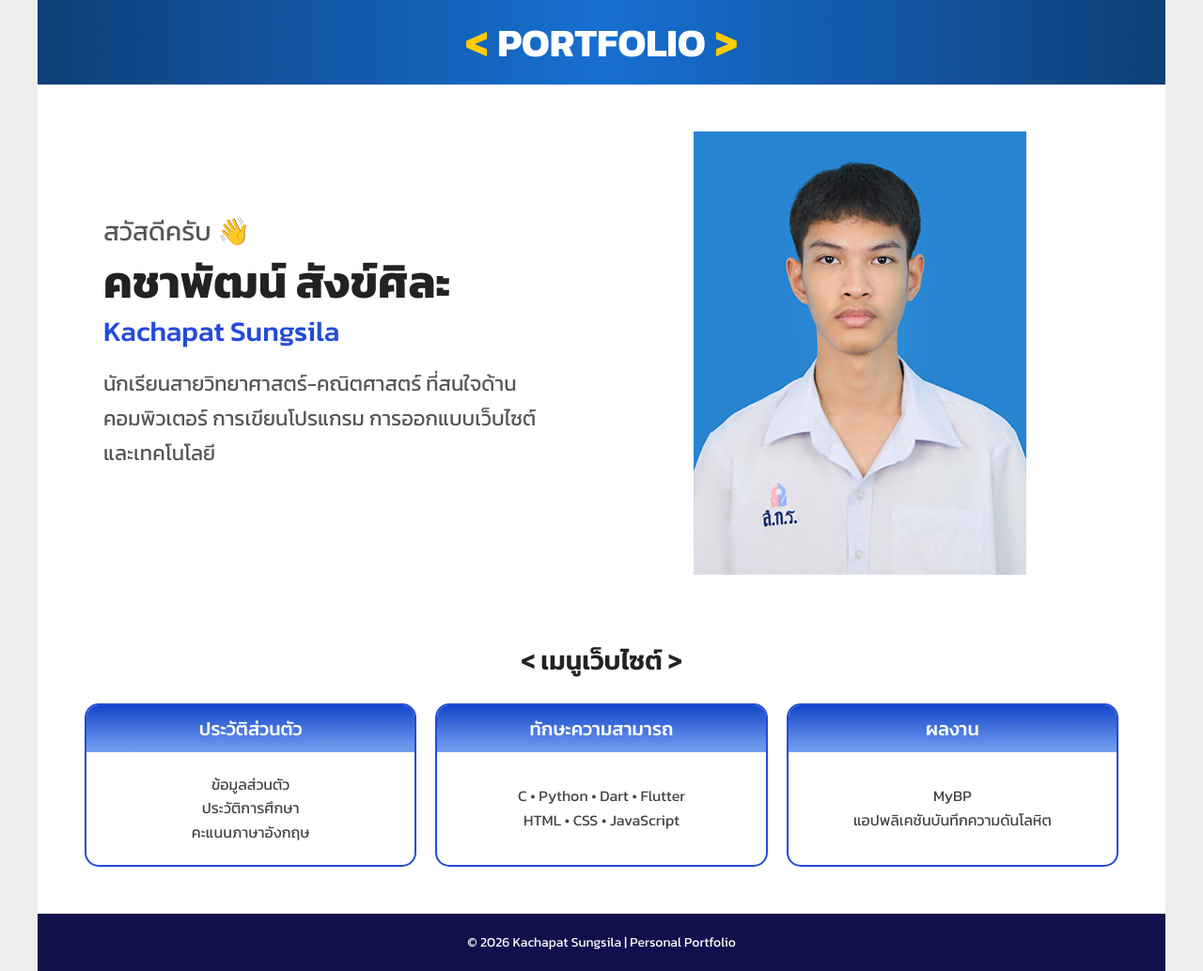
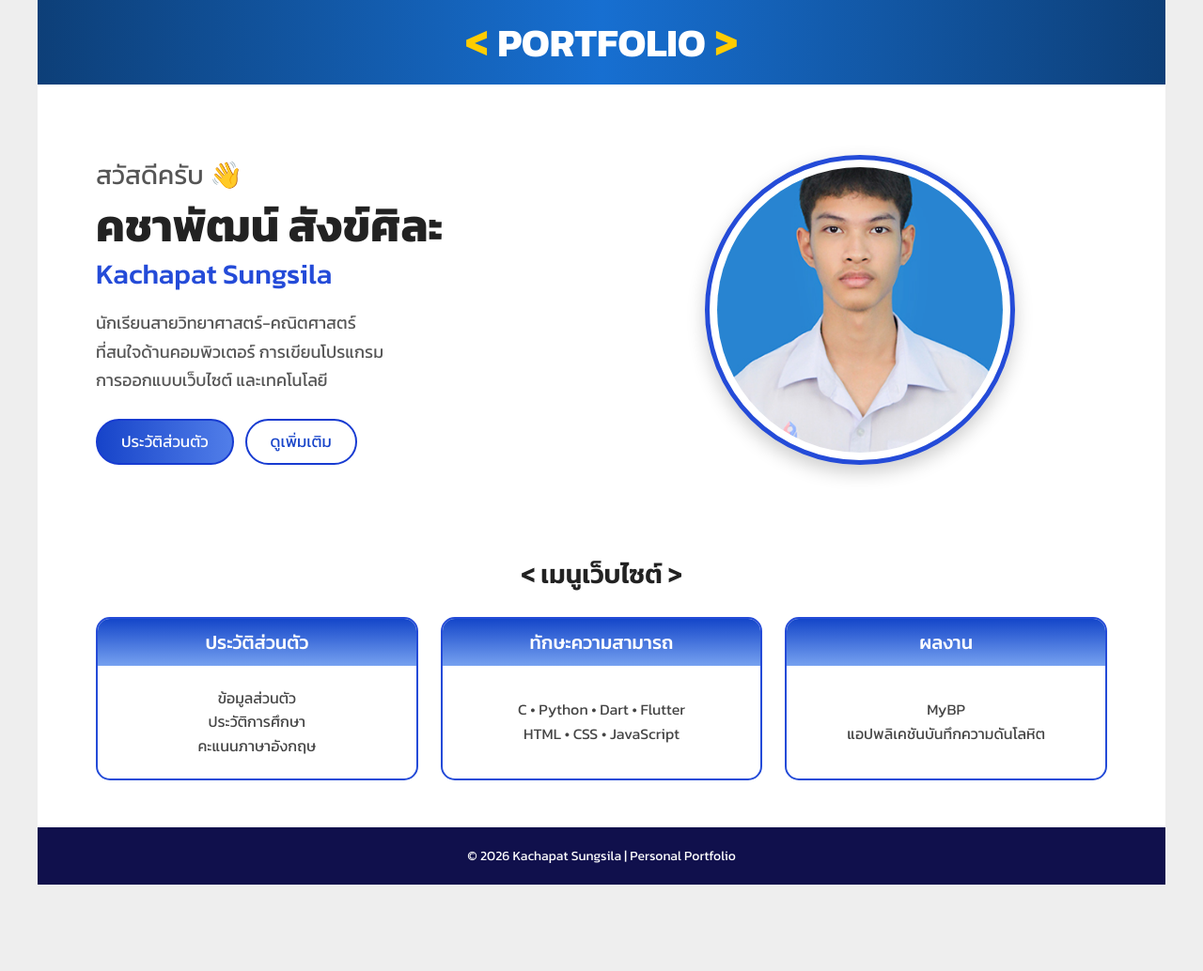
Before and after one commit to KwewMan/Portfolio, a plain HTML site: page index.html in a window 1280 px wide. Shown: the whole page at 94% size. After the commit the page ends 942 px from the top, so only its background shows below. Drawn offline with nearby package versions, Linux system fonts and the light colour scheme.

Commit message:
Update index.html

```diff
--- a/index.html
+++ b/index.html
@@ -10,8 +10,14 @@
     <title>คชาพัฒน์ สังข์ศิละ | Portfolio</title>
 
 
+    <!-- Bootstrap 5 -->
+    <link
+        href="https://cdn.jsdelivr.net/npm/bootstrap@5.3.3/dist/css/bootstrap.min.css"
+        rel="stylesheet"
+    >
+
+
     <!-- Google Font -->
-
     <link rel="preconnect" href="https://fonts.googleapis.com">
 
     <link rel="preconnect" href="https://fonts.gstatic.com" crossorigin>
@@ -23,17 +29,6 @@
 
 
     <style>
-
-        /* =========================
-           RESET
-        ========================= */
-
-        * {
-            margin: 0;
-            padding: 0;
-            box-sizing: border-box;
-        }
-
 
         /* =========================
            BODY
@@ -51,7 +46,7 @@
 
 
         /* =========================
-           MAIN PAGE
+           PAGE
         ========================= */
 
         .page {
@@ -91,8 +86,6 @@
 
             justify-content: center;
 
-            padding: 0 35px;
-
         }
 
 
@@ -123,8 +116,6 @@
 
             font-size: 45px;
 
-            font-weight: 700;
-
         }
 
 
@@ -135,8 +126,6 @@
             color: #ffcc00;
 
             font-size: 45px;
-
-            font-weight: 700;
 
         }
 
@@ -153,31 +142,7 @@
 
             align-items: center;
 
-            justify-content: center;
-
             padding: 50px;
-
-        }
-
-
-        .hero-left {
-
-            width: 50%;
-
-            padding: 20px;
-
-        }
-
-
-        .hero-right {
-
-            width: 50%;
-
-            display: flex;
-
-            justify-content: center;
-
-            align-items: center;
 
         }
 
@@ -225,7 +190,7 @@
 
         .description {
 
-            font-size: 22px;
+            font-size: 18px;
 
             color: #555;
 
@@ -288,12 +253,21 @@
             box-shadow:
                 0 5px 12px rgba(0, 0, 0, 0.25);
 
+            color: white;
+
         }
 
 
         .button-outline {
 
             background: white;
+
+            color: #1744c9;
+
+        }
+
+
+        .button-outline:hover {
 
             color: #1744c9;
 
@@ -321,12 +295,6 @@
             box-shadow:
                 0 8px 20px rgba(0, 0, 0, 0.2);
 
-            display: flex;
-
-            justify-content: center;
-
-            align-items: center;
-
             overflow: hidden;
 
         }
@@ -338,11 +306,9 @@
 
             height: 100%;
 
-            /* ทำให้รูปเต็มกรอบ */
-
             object-fit: cover;
 
-            object-position: center center;
+            object-position: center;
 
             border-radius: 50%;
 
@@ -378,26 +344,12 @@
 
 
         /* =========================
-           MENU GRID
-        ========================= */
-
-        .menu-grid {
-
-            display: grid;
-
-            grid-template-columns:
-                repeat(3, 1fr);
-
-            gap: 20px;
-
-        }
-
-
-        /* =========================
            MENU CARD
         ========================= */
 
         .menu-card {
+
+            display: block;
 
             border: 2px solid #244bd8;
 
@@ -411,6 +363,8 @@
 
             color: #111;
 
+            height: 100%;
+
             transition: 0.2s;
 
         }
@@ -423,6 +377,8 @@
             box-shadow:
                 0 7px 18px rgba(0, 0, 0, 0.2);
 
+            color: #111;
+
         }
 
 
@@ -430,7 +386,7 @@
            CARD HEADER
         ========================= */
 
-        .card-header {
+        .card-header-custom {
 
             background:
                 linear-gradient(
@@ -502,7 +458,7 @@
            TABLET
         ========================= */
 
-        @media (max-width: 900px) {
+        @media (max-width: 991px) {
 
             .hero {
 
@@ -526,14 +482,6 @@
 
             }
 
-
-            .menu-grid {
-
-                grid-template-columns:
-                    repeat(2, 1fr);
-
-            }
-
         }
 
 
@@ -541,13 +489,11 @@
            MOBILE
         ========================= */
 
-        @media (max-width: 700px) {
+        @media (max-width: 767px) {
 
             .header {
 
                 height: 75px;
-
-                padding: 0 20px;
 
             }
 
@@ -569,7 +515,7 @@
 
             .hero {
 
-                flex-direction: column;
+                min-height: auto;
 
                 padding: 30px 20px;
 
@@ -578,24 +524,9 @@
             }
 
 
-            .hero-left,
-            .hero-right {
-
-                width: 100%;
-
-            }
-
-
             .hero-left {
 
-                padding: 10px;
-
-            }
-
-
-            .hero-right {
-
-                margin-top: 30px;
+                margin-bottom: 30px;
 
             }
 
@@ -619,13 +550,6 @@
             .menu-section {
 
                 padding: 20px;
-
-            }
-
-
-            .menu-grid {
-
-                grid-template-columns: 1fr;
 
             }
 
@@ -724,11 +648,18 @@
 
         <section class="hero">
 
+            <div class="container-fluid">
 
-            <!-- LEFT -->
+                <div class="row align-items-center">
+
+
+                    <!-- =====================
+                         LEFT
+                    ====================== -->
+
+                    <div class="col-lg-6 col-md-6">
 
                         <div class="hero-left">
-
 
                             <div class="hello">
 
@@ -753,8 +684,11 @@
 
                             <div class="description">
 
-                    นักเรียนสายวิทยาศาสตร์-คณิตศาสตร์
-                    ที่สนใจด้านคอมพิวเตอร์ การเขียนโปรแกรม การออกแบบเว็บไซต์<br> และเทคโนโลยี
+                                นักเรียนสายวิทยาศาสตร์-คณิตศาสตร์<br>
+
+                                ที่สนใจด้านคอมพิวเตอร์ การเขียนโปรแกรม<br>
+
+                                การออกแบบเว็บไซต์ และเทคโนโลยี
 
                             </div>
 
@@ -762,27 +696,61 @@
                             <div class="button-area">
 
 
+                                <!-- PERSONAL -->
+
+                                <a
+                                    href="personal.html"
+                                    class="button"
+                                >
+
+                                    ประวัติส่วนตัว
+
+                                </a>
+
+
+                                <!-- SCROLL -->
+
+                                <a
+                                    href="#menu"
+                                    class="button button-outline"
+                                >
+
+                                    ดูเพิ่มเติม
+
+                                </a>
+
+
+                            </div>
+
                         </div>
 
                     </div>
 
 
 
-            <!-- RIGHT -->
+                    <!-- =====================
+                         RIGHT
+                    ====================== -->
 
-            <div class="hero-right">
+                    <div
+                        class="col-lg-6 col-md-6 d-flex justify-content-center align-items-center"
+                    >
 
-
+                        <div class="profile-frame">
 
                             <img
                                 src="profile2.jpg"
                                 alt="Kachapat Sungsila"
                             >
 
+                        </div>
+
+                    </div>
 
 
                 </div>
 
+            </div>
 
         </section>
 
@@ -797,6 +765,8 @@
             id="menu"
         >
 
+            <div class="container-fluid">
+
 
                 <div class="menu-title">
 
@@ -806,19 +776,25 @@
 
 
 
-            <div class="menu-grid">
+                <!-- =========================
+                     BOOTSTRAP ROW
+                ========================= -->
+
+                <div class="row g-4">
 
 
                     <!-- =====================
                          PERSONAL
                     ====================== -->
 
+                    <div class="col-lg-4 col-md-6">
+
                         <a
                             href="personal.html"
                             class="menu-card"
                         >
 
-                    <div class="card-header">
+                            <div class="card-header-custom">
 
                                 ประวัติส่วนตัว
 
@@ -837,18 +813,22 @@
 
                         </a>
 
+                    </div>
+
 
 
                     <!-- =====================
                          SKILLS
                     ====================== -->
 
+                    <div class="col-lg-4 col-md-6">
+
                         <a
                             href="skills.html"
                             class="menu-card"
                         >
 
-                    <div class="card-header">
+                            <div class="card-header-custom">
 
                                 ทักษะความสามารถ
 
@@ -865,18 +845,22 @@
 
                         </a>
 
+                    </div>
+
 
 
                     <!-- =====================
                          PROJECTS
                     ====================== -->
 
+                    <div class="col-lg-4 col-md-6">
+
                         <a
                             href="projects.html"
                             class="menu-card"
                         >
 
-                    <div class="card-header">
+                            <div class="card-header-custom">
 
                                 ผลงาน
 
@@ -893,6 +877,10 @@
 
                         </a>
 
+                    </div>
+
+
+                </div>
 
             </div>
 
@@ -915,6 +903,14 @@
     </div>
 
 
+
+    <!-- Bootstrap JS -->
+
+    <script
+        src="https://cdn.jsdelivr.net/npm/bootstrap@5.3.3/dist/js/bootstrap.bundle.min.js"
+    ></script>
+
+
 </body>
 
 </html>
```
Lines whose indentation alone changed are shown as unchanged.
